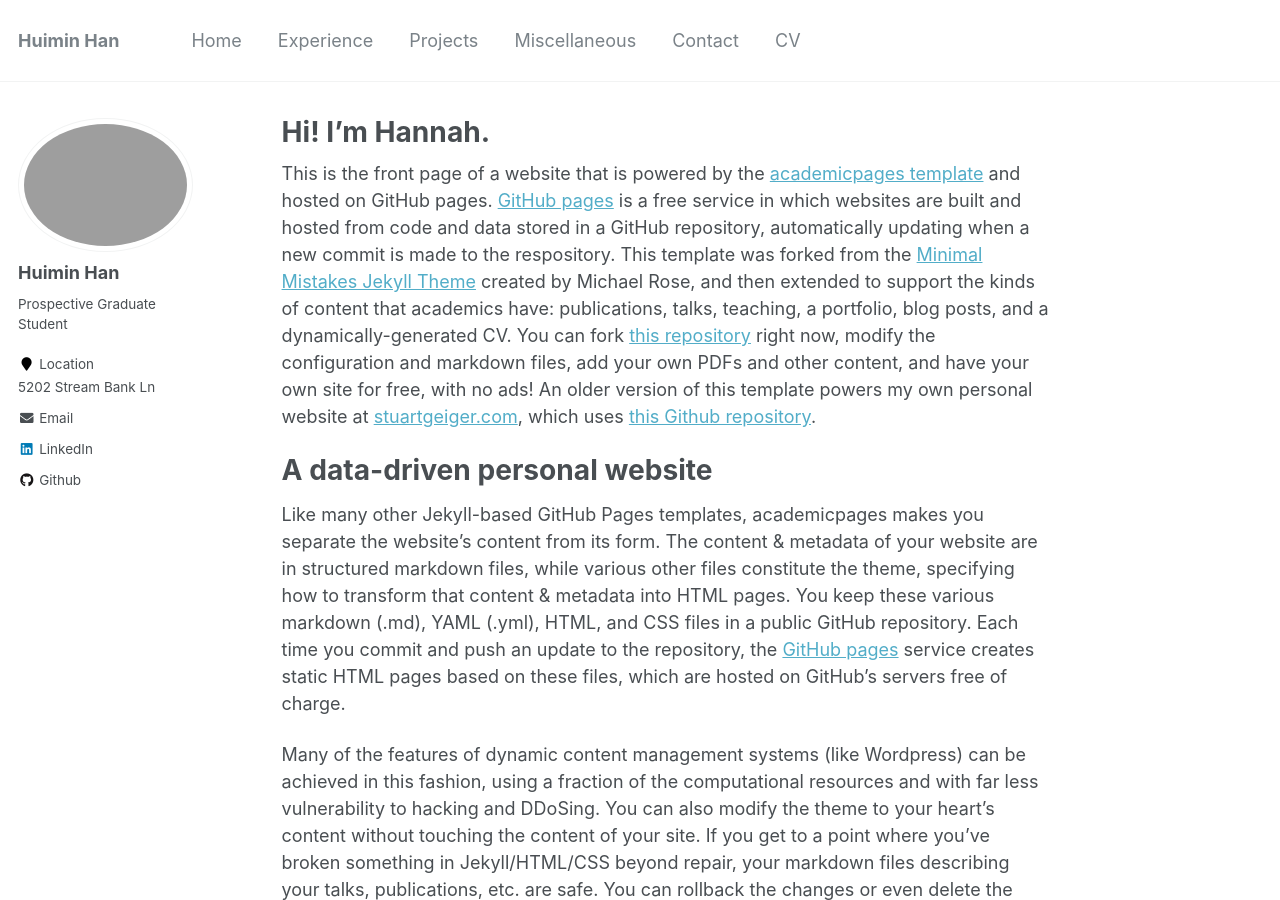
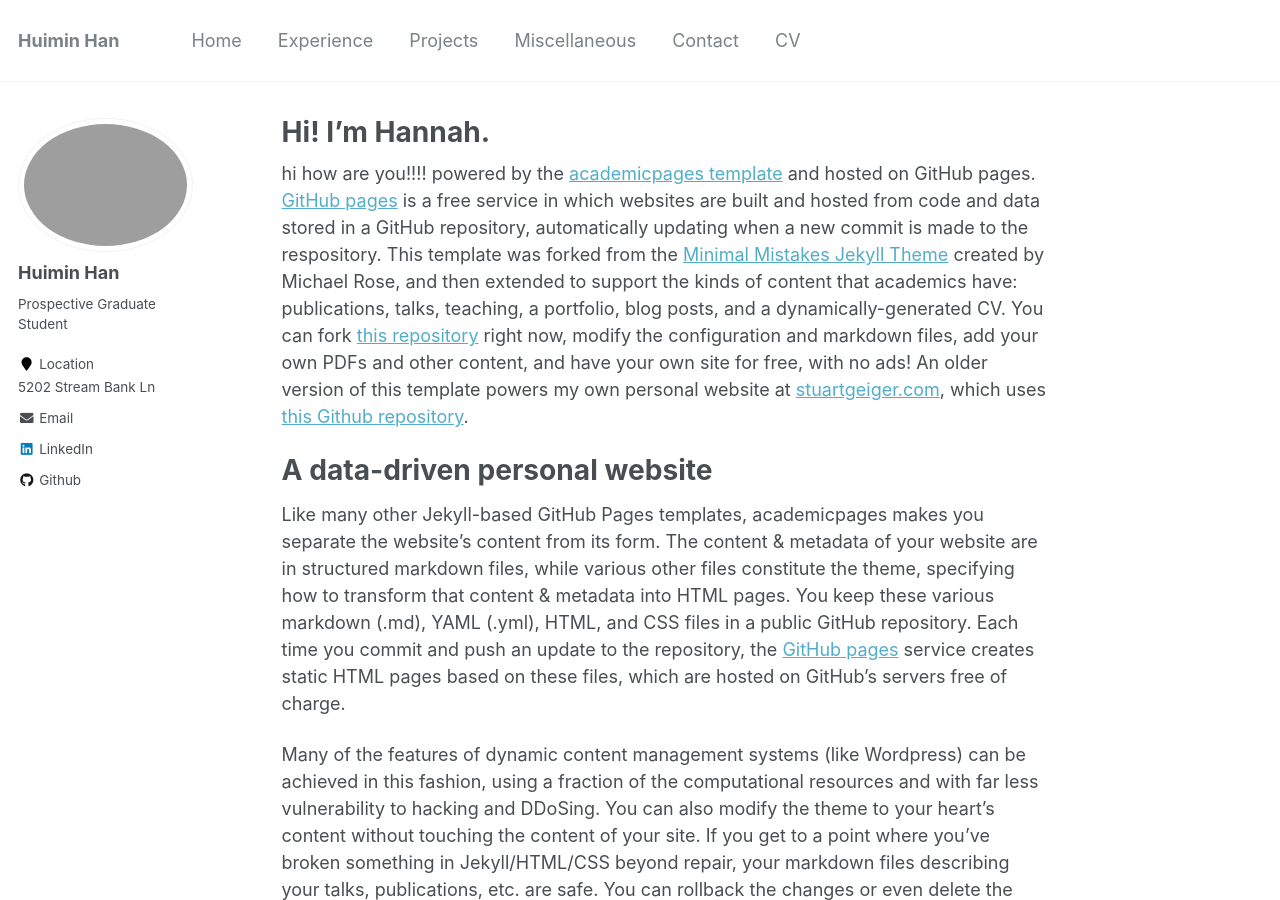
Before and after one commit to HannahHan3/HannahHan3.github.io, a Jekyll site: the page built from _pages/about.md, in a window 1280 px wide and 900 px high. Built offline with Jekyll 4.4.1, drawn with Linux system fonts in a browser that asks for light colours.

Commit message:
Update about.md

```diff
--- a/_pages/about.md
+++ b/_pages/about.md
@@ -8,7 +8,7 @@
   - /about.html
 ---
 
-This is the front page of a website that is powered by the [academicpages template](https://github.com/academicpages/academicpages.github.io) and hosted on GitHub pages. [GitHub pages](https://pages.github.com) is a free service in which websites are built and hosted from code and data stored in a GitHub repository, automatically updating when a new commit is made to the respository. This template was forked from the [Minimal Mistakes Jekyll Theme](https://mmistakes.github.io/minimal-mistakes/) created by Michael Rose, and then extended to support the kinds of content that academics have: publications, talks, teaching, a portfolio, blog posts, and a dynamically-generated CV. You can fork [this repository](https://github.com/academicpages/academicpages.github.io) right now, modify the configuration and markdown files, add your own PDFs and other content, and have your own site for free, with no ads! An older version of this template powers my own personal website at [stuartgeiger.com](http://stuartgeiger.com), which uses [this Github repository](https://github.com/staeiou/staeiou.github.io).
+hi how are you!!!! powered by the [academicpages template](https://github.com/academicpages/academicpages.github.io) and hosted on GitHub pages. [GitHub pages](https://pages.github.com) is a free service in which websites are built and hosted from code and data stored in a GitHub repository, automatically updating when a new commit is made to the respository. This template was forked from the [Minimal Mistakes Jekyll Theme](https://mmistakes.github.io/minimal-mistakes/) created by Michael Rose, and then extended to support the kinds of content that academics have: publications, talks, teaching, a portfolio, blog posts, and a dynamically-generated CV. You can fork [this repository](https://github.com/academicpages/academicpages.github.io) right now, modify the configuration and markdown files, add your own PDFs and other content, and have your own site for free, with no ads! An older version of this template powers my own personal website at [stuartgeiger.com](http://stuartgeiger.com), which uses [this Github repository](https://github.com/staeiou/staeiou.github.io).
 
 A data-driven personal website
 ======
```
